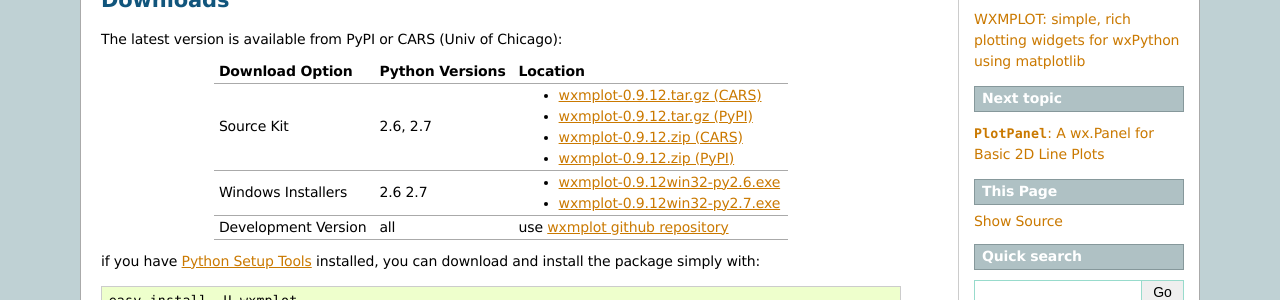
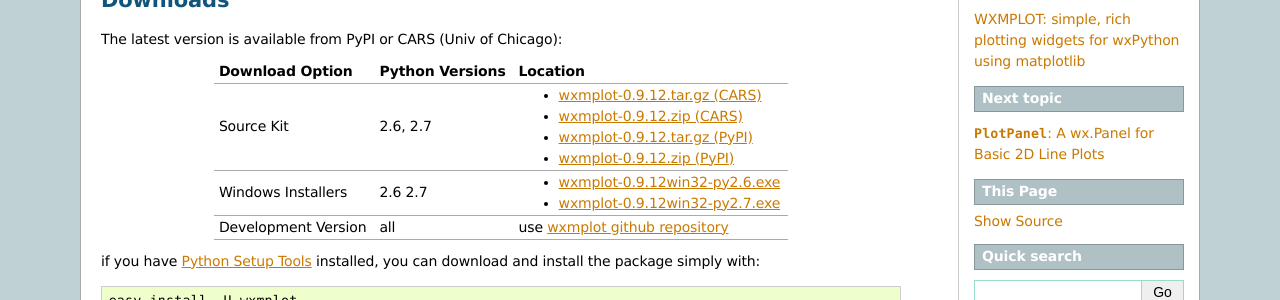
Before and after one commit to newville/wxmplot, a Sphinx documentation site: the page built from doc/installation.rst, in a window 1280 px wide. Shown: the part 218-518 px from the top of the page. Built offline with Sphinx 7.4.7, drawn with Linux system fonts in a browser that asks for light colours; formulas are drawn with MathJax 3; the version number is read from the project's files by our own code; part of the change alters nothing that is shown.

```diff
--- a/doc/installation.rst
+++ b/doc/installation.rst
@@ -16,12 +16,13 @@ Downloads
 The latest version is available from PyPI or CARS (Univ of Chicago):
 
 .. _wxmplot-0.9.12.tar.gz (CARS): http://cars9.uchicago.edu/software/python/wxmplot/src/wxmplot-0.9.12.tar.gz
+.. _wxmplot-0.9.12.zip    (CARS): http://cars9.uchicago.edu/software/python/wxmplot/src/wxmplot-0.9.12.zip
+
 .. _wxmplot-0.9.12.tar.gz (PyPI): http://pypi.python.org/packages/source/w/wxmplot/wxmplot-0.9.12.tar.gz
-.. _wxmplot-0.9.12.zip    (CARS): http://cars9.uchicago.edu/software/python/wxmplot/src/wxmplot-0.9.12.zip
 .. _wxmplot-0.9.12.zip    (PyPI): http://pypi.python.org/packages/source/w/wxmplot/wxmplot-0.9.12.zip
 
-.. _wxmplot-0.9.12win32-py2.6.exe:  http://pypi.python.org/packages/source/w/wxmplot/wxmplot-0.9.12win32-py2.6.exe
-.. _wxmplot-0.9.12win32-py2.7.exe:  http://pypi.python.org/packages/source/w/wxmplot/wxmplot-0.9.12win32-py2.7.exe
+.. _wxmplot-0.9.12win32-py2.6.exe:  http://pypi.python.org/packages/2.6/w/wxmplot/wxmplot-0.9.12win32-py2.6.exe
+.. _wxmplot-0.9.12win32-py2.7.exe:  http://pypi.python.org/packages/2.7/w/wxmplot/wxmplot-0.9.12win32-py2.7.exe
 
 .. _wxmplot github repository:   http://github.com/newville/wxmplot
 .. _Python Setup Tools:        http://pypi.python.org/pypi/setuptools
@@ -30,8 +31,8 @@ The latest version is available from PyPI or CARS (Univ of Chicago):
 |  Download Option    | Python Versions  |  Location                                |
 +=====================+==================+==========================================+
 | Source Kit          | 2.6, 2.7         | - `wxmplot-0.9.12.tar.gz (CARS)`_        |
+|                     |                  | - `wxmplot-0.9.12.zip    (CARS)`_        |
 |                     |                  | - `wxmplot-0.9.12.tar.gz (PyPI)`_        |
-|                     |                  | - `wxmplot-0.9.12.zip    (CARS)`_        |
 |                     |                  | - `wxmplot-0.9.12.zip    (PyPI)`_        |
 +---------------------+------------------+------------------------------------------+
 | Windows Installers  | 2.6              | - `wxmplot-0.9.12win32-py2.6.exe`_       |
```
